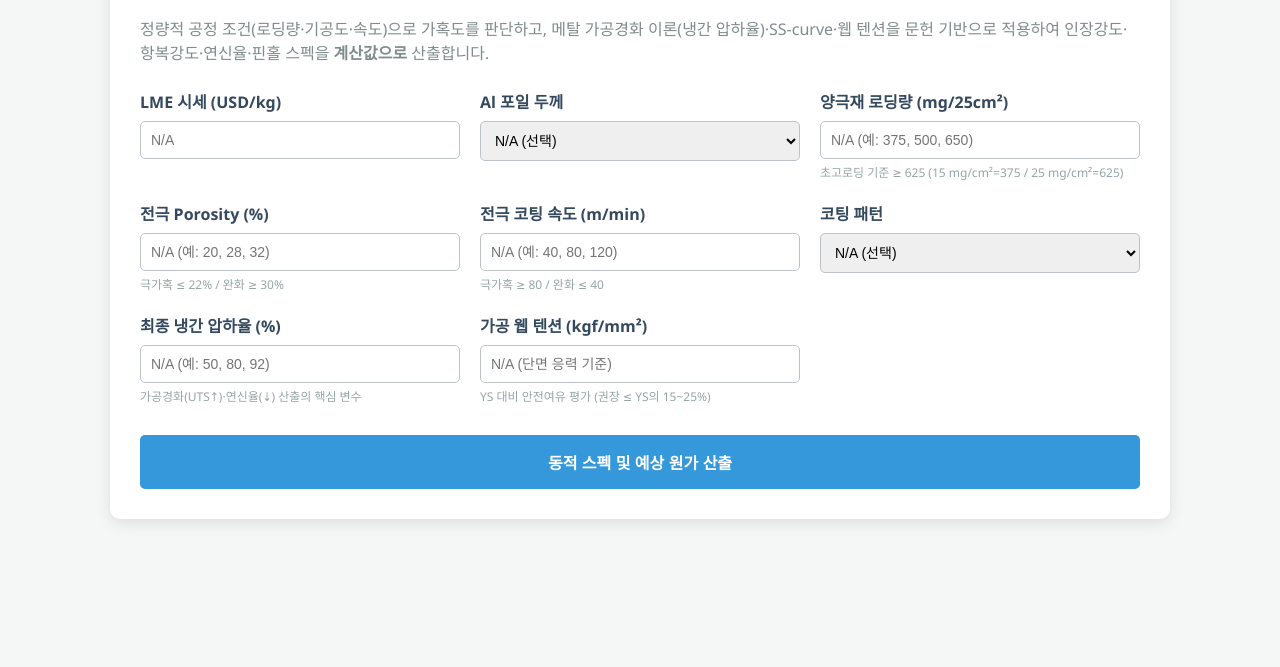
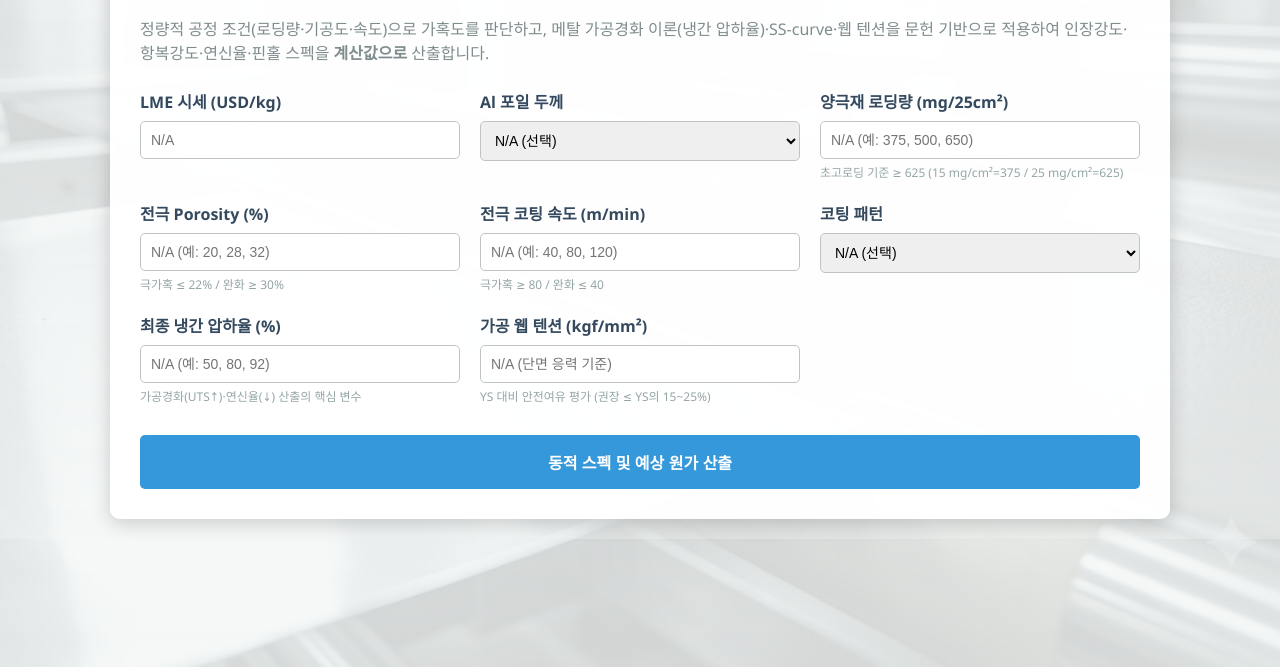
Before and after one commit to ephong1007-KO/al-foil, a plain HTML site: page index.html in a window 1280 px wide. Shown: the part 133-800 px from the top of the page. Drawn offline with Linux system fonts and the light colour scheme.

Commit message:
압연 라인 사진 배경 추가 (흐림 처리 + 반투명 카드로 가독성 유지)
Co-Authored-By: Claude Opus 4.8 <noreply@anthropic.com>

```diff
--- a/index.html
+++ b/index.html
@@ -5,8 +5,15 @@
     <meta name="viewport" content="width=device-width, initial-scale=1.0">
     <title>Al Foil SS-curve 연동 동적 스펙 & 원가 산출기</title>
     <style>
-        body { font-family: 'Segoe UI', Tahoma, Geneva, Verdana, sans-serif; background-color: #f4f7f6; color: #333; margin: 0; padding: 20px; }
-        .container { max-width: 1000px; margin: auto; background: #fff; padding: 30px; border-radius: 10px; box-shadow: 0 4px 15px rgba(0,0,0,0.1); }
+        body {
+            font-family: 'Segoe UI', Tahoma, Geneva, Verdana, sans-serif;
+            color: #333; margin: 0; padding: 20px;
+            background:
+                linear-gradient(rgba(244,247,246,0.86), rgba(244,247,246,0.90)),
+                url('bg.jpg') center center / cover fixed no-repeat;
+            background-color: #f4f7f6;
+        }
+        .container { max-width: 1000px; margin: auto; background: rgba(255,255,255,0.96); padding: 30px; border-radius: 10px; box-shadow: 0 4px 20px rgba(0,0,0,0.18); }
         h1, h2 { color: #2c3e50; border-bottom: 2px solid #3498db; padding-bottom: 10px; margin-bottom: 20px; }
         h2 { margin-top: 35px; font-size: 20px; }
         .subtitle { color: #7f8c8d; margin-bottom: 25px; }
```
Also changed, not shown: bg.jpg (added).
